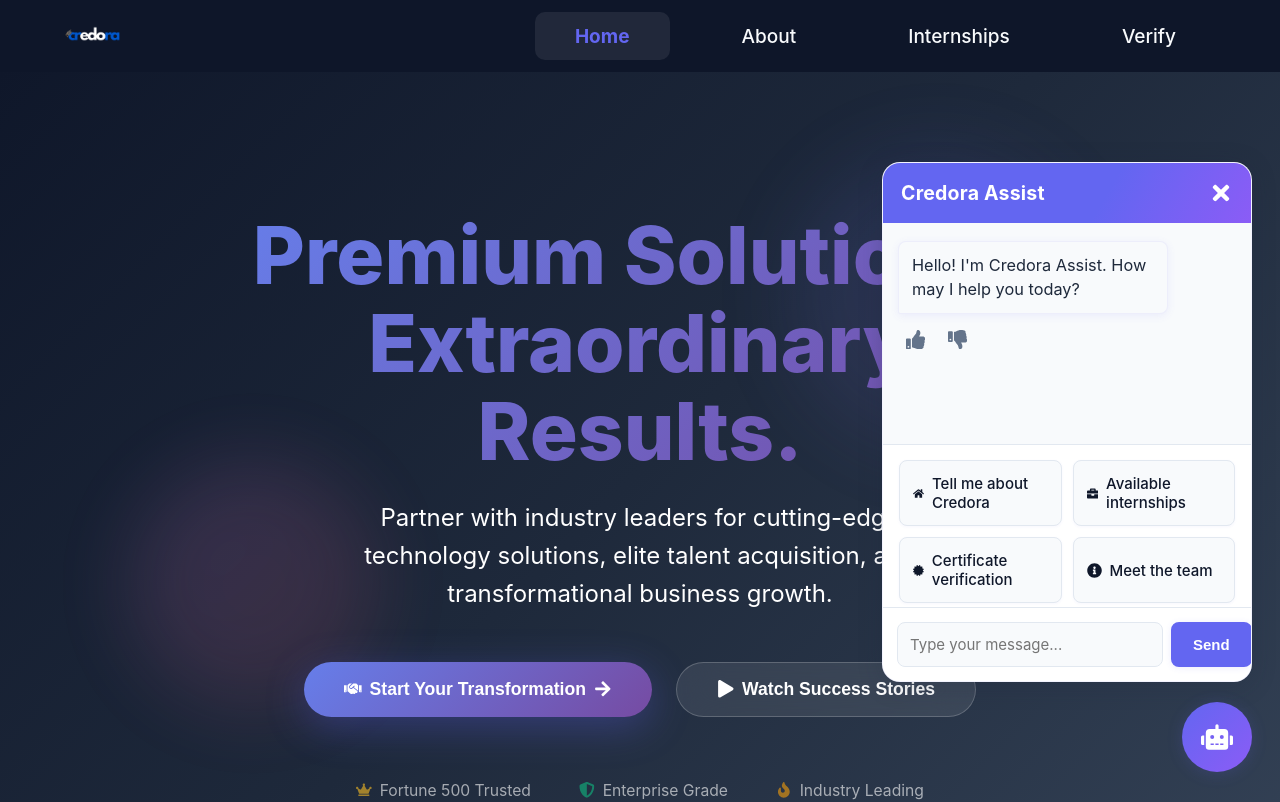
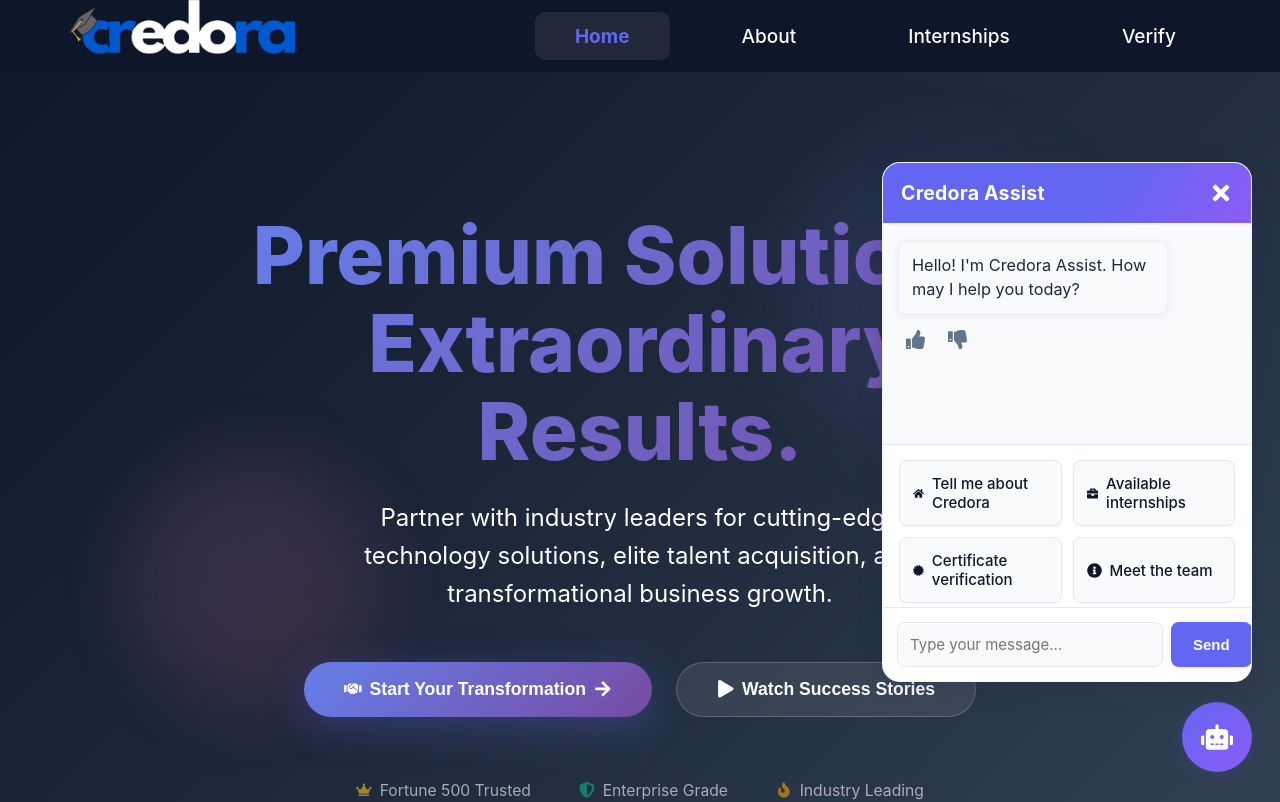
Before and after one commit to Sahil-238/Credora-, a React (Create React App) app: page / in a window 1280 px wide. Shown: the top 802 px of the page. Built offline with nearby package versions, Linux system fonts and the light colour scheme.

Commit message:
height of logo

```diff
--- a/src/components/Navbar.js
+++ b/src/components/Navbar.js
@@ -1,234 +1,3 @@
-// import React, { useState, useEffect } from "react";
-// import { Link, useNavigate, useLocation } from "react-router-dom";
-// import styled, { createGlobalStyle } from "styled-components";
-// import { FaBars, FaTimes } from "react-icons/fa";
-
-// // Design System
-// const colors = {
-//   primary: "#6366f1",
-//   secondary: "#8b5cf6",
-//   accent: "#f59e0b",
-//   background: "#0f172a",
-//   navBg: "rgba(15, 23, 42, 0.96)",
-//   text: "#f8fafc",
-//   darkText: "#1e293b",
-//   lightText: "#94a3b8",
-//   border: "#334155",
-//   glassBg: "rgba(255,255,255,0.08)",
-// };
-// const fonts = {
-//   primary: "'Inter', -apple-system, BlinkMacSystemFont, 'Segoe UI', Roboto, sans-serif",
-//   heading: "'Poppins', sans-serif",
-// };
-
-// const GlobalNavbarStyle = createGlobalStyle`
-//   body {
-//     font-family: ${fonts.primary};
-//   }
-// `;
-
-// const Nav = styled.nav`
-//   background: ${colors.navBg};
-//   box-shadow: 0 2px 10px 0 rgba(30,41,59,0.17);
-//   position: sticky;
-//   top: 0;
-//   width: 100%;
-//   min-height: 72px;
-//   z-index: 1500;
-//   backdrop-filter: blur(9px);
-//   transition: background 0.3s;
-// `;
-
-// const NavContainer = styled.div`
-//   max-width: 1200px;
-//   margin: 0 auto;
-//   padding: 0 2.2rem;
-//   display: flex;
-//   align-items: center;
-//   justify-content: space-between;
-//   // min-height: 80px;
-//   height: 72px;
-// `;
-
-// const LogoLink = styled(Link)`
-//   display: flex;
-//   align-items: center;
-//   text-decoration: none;
-//   padding: 0.2rem 0;
-//   color: ${colors.primary};
-//   &:hover {
-//     opacity: 0.92;
-//   }
-// `;
-
-// const LogoImg = styled.img`
-//    max-height: 150px;
-//   width: auto;
-//   object-fit: contain;
-//   transition: transform 0.32s cubic-bezier(0.4,0,0.2,1);
-//   @media (max-width: 900px) {
-//     height: 100px;
-//   }
-//   @media (max-width: 600px) {
-//     height: 42px;
-//   }
-//   &:hover {
-//     transform: scale(1.07) rotate(-4deg);
-//   }
-// `;
-
-// const Hamburger = styled.button`
-//   background: none;
-//   border: none;
-//   color: ${colors.text};
-//   font-size: 2.1rem;
-//   cursor: pointer;
-//   display: none;
-//   z-index: 1600;
-//   @media (max-width: 900px) {
-//     display: block;
-//   }
-// `;
-
-// const NavLinks = styled.ul`
-//   list-style: none;
-//   display: flex;
-//   gap: 2.1rem;
-//   align-items: center;
-//   margin: 0;
-//   padding: 0;
-//   transition: all 0.3s;
-
-//   @media (max-width: 900px) {
-//     position: fixed;
-//     left: 0;
-//     top: 0;
-//     height: 100vh;
-//     width: 100vw;
-//     flex-direction: column;
-//     justify-content: center;
-//     align-items: center;
-//     background: ${colors.navBg};
-//     gap: 2.5rem;
-//     z-index: 1550;
-//     transition: transform 0.42s cubic-bezier(0.4,0,0.2,1);
-//     transform: ${({ open }) =>
-//       open ? "translateX(0)" : "translateX(100vw)"};
-//     box-shadow: 0 2px 18px 0 rgba(30,41,59,0.19);
-//   }
-// `;
-
-// const NavItem = styled.li`
-//   display: flex;
-//   align-items: center;
-// `;
-
-// const activeLink = {
-//   color: colors.primary,
-//   background: colors.glassBg,
-//   fontWeight: 700,
-//   borderRadius: "12px"
-// };
-
-// const NavLink = styled(Link)`
-//   color: ${colors.text};
-//   text-decoration: none;
-//   font-family: ${fonts.primary};
-//   font-weight: 500;
-//   font-size: 1.09rem;
-//   padding: 0.52rem 1.1rem 0.52rem 1.1rem;
-//   border-radius: 10px;
-//   transition: all 0.16s;
-//   letter-spacing: 0.01em;
-//   ${({ $active }) =>
-//     $active
-//       ? `
-//       color: ${activeLink.color};
-//       background: ${activeLink.background};
-//       font-weight: 700;
-//       border-radius: 12px;
-//     `
-//       : ""}
-//   &:hover {
-//     color: ${colors.primary};
-//     background: ${colors.glassBg};
-//     transform: translateY(-1.5px) scale(1.03);
-//   }
-// `;
-
-// const Overlay = styled.div`
-//   display: none;
-//   @media (max-width: 900px) {
-//     display: ${({ open }) => (open ? "block" : "none")};
-//     position: fixed;
-//     z-index: 1540;
-//     top: 0;
-//     left: 0;
-//     width: 100vw;
-//     height: 100vh;
-//     background: rgba(15,23,42,0.78);
-//     backdrop-filter: blur(2.5px);
-//     transition: opacity 0.32s;
-//   }
-// `;
-
-// const Navbar = () => {
-//   const [isMenuOpen, setIsMenuOpen] = useState(false);
-//   const navigate = useNavigate();
-//   const location = useLocation();
-
-//   useEffect(() => {
-//     setIsMenuOpen(false);
-//   }, [location]);
-
-//   // Close menu on esc key
-//   useEffect(() => {
-//     const handler = (e) => {
-//       if (e.key === "Escape") setIsMenuOpen(false);
-//     };
-//     if (isMenuOpen) window.addEventListener("keydown", handler);
-//     return () => window.removeEventListener("keydown", handler);
-//   }, [isMenuOpen]);
-
-//   // Current path for link highlighting
-//   const path = location.pathname;
-
-//   return (
-//     <>
-//       <GlobalNavbarStyle />
-//       <Nav>
-//         <NavContainer>
-//           <LogoLink to="/">
-//             <LogoImg src="/images/logo.png" alt="Credora Logo" />
-//           </LogoLink>
-//           <Hamburger
-//             aria-label={isMenuOpen ? "Close menu" : "Open menu"}
-//             onClick={() => setIsMenuOpen((v) => !v)}
-//           >
-//             {isMenuOpen ? <FaTimes /> : <FaBars />}
-//           </Hamburger>
-//           <NavLinks open={isMenuOpen}>
-//             <NavItem>
-//               <NavLink to="/" $active={path === "/"}>Home</NavLink>
-//             </NavItem>
-//             <NavItem>
-//               <NavLink to="/about" $active={path === "/about"}>About</NavLink>
-//             </NavItem>
-//             <NavItem>
-//               <NavLink to="/internships" $active={path === "/internships"}>Internships</NavLink>
-//             </NavItem>
-//             <NavItem>
-//               <NavLink to="/verify-certificate" $active={path === "/verify-certificate"}>Verify</NavLink>
-//             </NavItem>
-//           </NavLinks>
-//         </NavContainer>
-//         <Overlay open={isMenuOpen} onClick={() => setIsMenuOpen(false)} />
-//       </Nav>
-//     </>
-//   );
-// };
-
-// export default Navbar;
 
 import React, { useState, useEffect } from "react";
 import { Link, useLocation } from "react-router-dom";
@@ -268,10 +37,16 @@ const LogoLink = styled(Link)`
 `;
 
 const LogoImg = styled.img`
-  height: 60px;
+  position: absolute;
+  height: 250px;
   width: auto;
+  top: 50%;
+  transform: translateY(-50%);
   @media (max-width: 600px) {
     height: 44px;
+    position: relative;
+    top: auto;
+    transform: none;
   }
 `;
 
```
